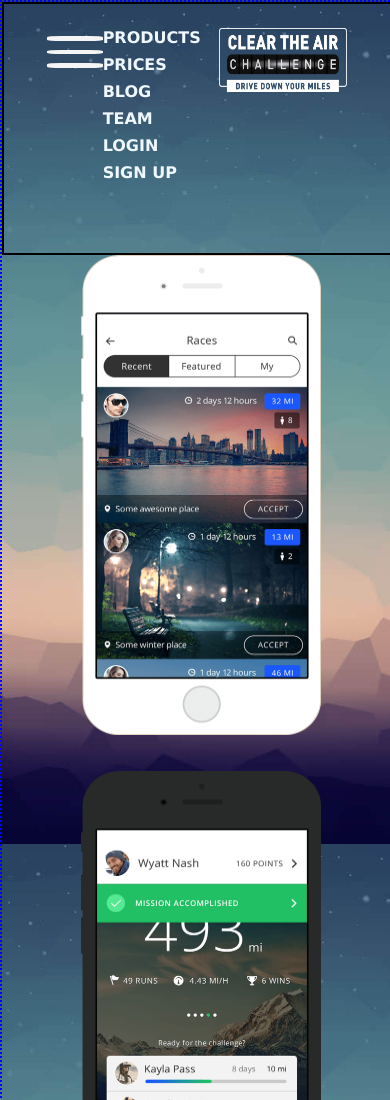
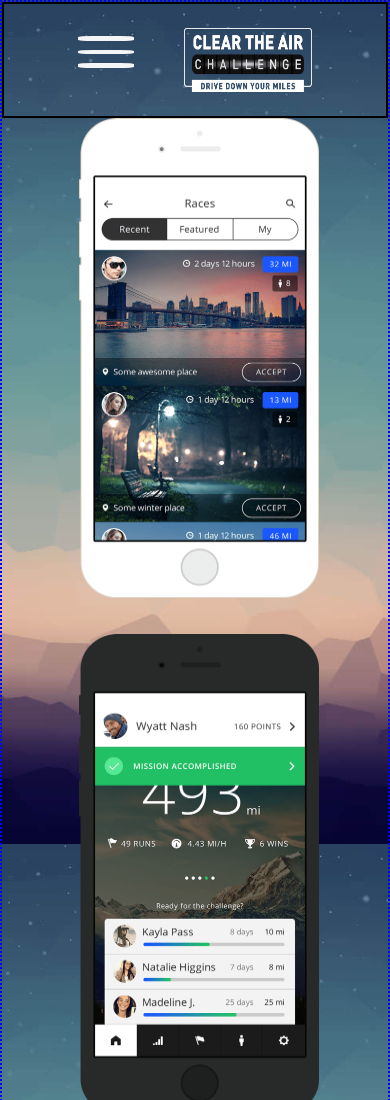
Before and after one commit to iulianSta/mobile-app, a plain HTML site: page index.html in a window 390 px wide. Shown: the top 1100 px of the page. Drawn offline with Linux system fonts and the light colour scheme.

Commit message:
Fixing problems/ Media/ Phone/ Main

```diff
--- a/css/style.css
+++ b/css/style.css
@@ -125,8 +125,11 @@
 body {
   width: auto;
   height: auto;
-  display: block;
-  position: absolute;
+  display: flex;
+  justify-content: space-evenly;
+  align-items: flex-start;
+  flex-direction: column;
+  position: relative;
   background-image: url(../img/bg_001.jpg);
   background-position: center;
   background-size: cover;
@@ -137,8 +140,8 @@ body {
 /* Header style */
 /* Logo and Hamburger menu */
 .header {
-  width: 100vw;
-  height: 30vh;
+  width: 100%;
+  height: auto;
   display: flex;
   justify-content: space-evenly;
   align-items: flex-start;
@@ -183,18 +186,16 @@ body {
 .side-menu ul li {
   padding-bottom: 0.5em;
 }
-/* .side-menu {
+.side-menu {
   display: none;
-} */
+}
 
 /* Logo style*/
 .img-logo {
   width: 8rem;
   height: 4rem;
-  /* display: flex; */
-  /*  position: relative;
-  top: -4rem;
-  right: 0.5rem; */
+  display: flex;
+  position: relative;
 }
 /* Main content style */
 .main {
--- a/index.html
+++ b/index.html
@@ -80,6 +80,8 @@
           document.querySelector(".x-center").style.cssText = "display: none;";
           document.querySelector(".x-bottom").style.cssText =
             "transform: rotate(-0.15turn);";
+          document.querySelector(".header").style.cssText =
+            "height: 18rem; background: black; transition:5s;";
         } else {
           document.querySelector(".side-menu").style.cssText = "display: none;";
           document.querySelector(".x-top").style.cssText = "display: initial;";
@@ -87,6 +89,7 @@
             "display: initial;";
           document.querySelector(".x-bottom").style.cssText =
             "display: initial;";
+          document.querySelector(".header").style.cssText = "height: auto;";
         }
       });
     </script>
```
